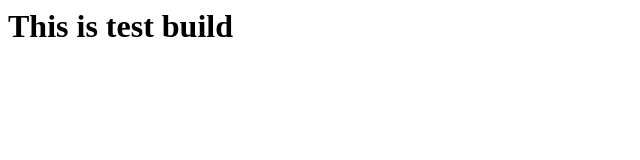
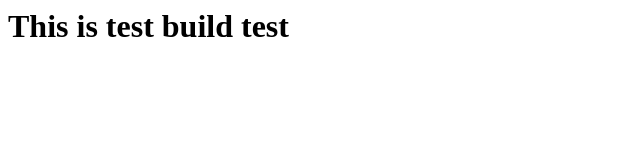
Before and after one commit to Sumaiyya987/webtestsyn1505, a plain HTML site: page index.html in a window 1280 px wide. Shown: the full height of the page, 0-640 px from the left. Drawn offline with Linux system fonts and the light colour scheme.

Commit message:
making changes

```diff
--- a/index.html
+++ b/index.html
@@ -1 +1 @@
-<h1>This is test build</h1>
+<h1>This is test build test</h1>
```
